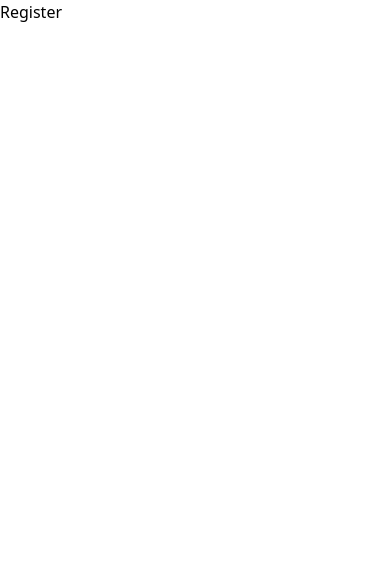
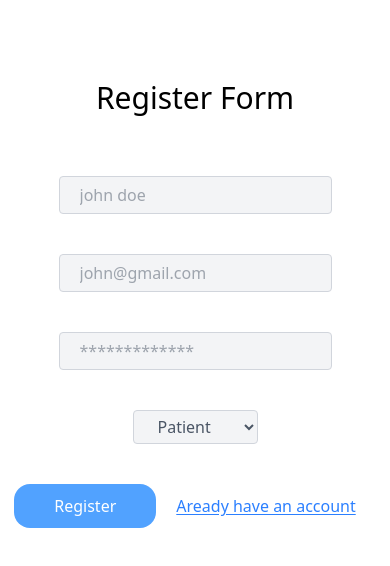
Before and after one commit to asif7480/covid-test-and-vaccination-system, a React (Vite) app in the folder frontend/: page /register in a window 390 px wide. Shown: the top 566 px of the page. Built offline with nearby package versions, Linux system fonts and the light colour scheme.

Commit message:
Feat: Installed tailwind css and created register and login page.

```diff
--- a/frontend/package.json
+++ b/frontend/package.json
@@ -14,7 +14,7 @@
     "axios": "^1.9.0",
     "react": "^19.1.0",
     "react-dom": "^19.1.0",
-    "react-router-dom": "^7.6.1",
+    "react-router-dom": "^7.6.2",
     "tailwindcss": "^4.1.8"
   },
   "devDependencies": {
--- a/frontend/src/index.css
+++ b/frontend/src/index.css
@@ -1 +1,11 @@
 @import "tailwindcss";
+
+@layer components{
+    .input{
+        @apply py-1 px-5 bg-gray-100 rounded border border-gray-300 focus:border-blue-500 focus:bg-white focus:ring-2 focus:ring-blue-200 outline-none text-base text-gray-600 leading-7 transition-colors duration-200 ease-in-out;
+    }
+
+    .btn-primary{
+        @apply text-white leading-7 bg-blue-400 hover:bg-blue-500 px-10 py-2 rounded-2xl
+    }
+}
--- a/frontend/src/pages/Auth/Login.jsx
+++ b/frontend/src/pages/Auth/Login.jsx
@@ -1,8 +1,54 @@
-import React from 'react'
+import { useState } from "react"
+import { Link } from "react-router-dom"
 
 function Login() {
+  const [input, setInput] = useState({
+    email: "",
+    password: ""
+  })
+
+  const handleChange = (e) => {
+    setInput({ ...input, [e.target.name]: e.target.value })
+  }
   return (
-    <div>Login</div>
+    <>
+      <div className="h-screen flex ">
+        <div className="w-2/3 max-lg:w-screen">
+          <form action="" className="flex flex-col items-center">
+            <h2 className="text-center pt-20 mb-10 text-3xl sm:text-4xl  ">Login Form</h2>
+            <div className="my-5">
+              <input
+                type="text"
+                placeholder="john@gmail.com"
+                className="w-full sm:w-96 input"
+                name="email"
+                value={input.email}
+                onChange={handleChange}
+              />
+            </div>
+
+            <div className="my-5">
+              <input
+                type="password"
+                placeholder="*************"
+                className="w-full sm:w-96 input"
+                name="password"
+                value={input.password}
+                onChange={handleChange}
+              />
+            </div>
+
+            <div className="my-5">
+              <input type="submit" value="login" className="btn-primary" />
+              <Link to={`/register`} className='text-blue-500 mx-5 underline underline-offset-2'>Don't have an account</Link>
+            </div>
+          </form>
+        </div>
+        <div className="w-1/2 hidden lg:block">
+          <img src="https://images.pexels.com/photos/3786166/pexels-photo-3786166.jpeg?auto=compress&cs=tinysrgb&w=1260&h=750&dpr=2" alt="" className="w-screen h-full" />
+        </div>
+      </div>
+    </>
   )
 }
 
--- a/frontend/src/pages/Auth/Register.jsx
+++ b/frontend/src/pages/Auth/Register.jsx
@@ -1,8 +1,74 @@
-import React from 'react'
+import { useState } from 'react'
+import { Link } from 'react-router-dom'
 
 function Register() {
+  const [input, setInput] = useState({
+    name: "",
+    email: "",
+    password: "",
+    role: "patient",
+  })
+
+  const handleChange = (e) => {
+    setInput({ ...input, [e.target.name]: e.target.value })
+  }
   return (
-    <div>Register</div>
+    <>
+      <div className="h-screen flex flex-row-reverse">
+        <div className="w-2/3 max-lg:w-screen">
+          <form action="" className="flex flex-col items-center">
+            <h2 className="text-center pt-20 mb-10 text-3xl sm:text-4xl">Register Form</h2>
+            <div className="my-5">
+              <input
+                type="text"
+                placeholder="john doe"
+                className="w-full sm:w-96 input"
+                name="name"
+                value={input.name}
+                onChange={handleChange}
+              />
+            </div>
+
+            <div className="my-5">
+              <input
+                type="text"
+                placeholder="john@gmail.com"
+                className="w-full sm:w-96 input"
+                name="email"
+                value={input.email}
+                onChange={handleChange}
+              />
+            </div>
+
+            <div className="my-5">
+              <input
+                type="password"
+                placeholder="*************"
+                className="w-full sm:w-96 input"
+                name="password"
+                value={input.password}
+                onChange={handleChange}
+              />
+            </div>
+
+            <div className="my-5">
+              <select name="role" id="" className="w-full sm:w-96 input">
+                <option value="patient">Patient</option>
+                <option value="hospital">Hospital</option>
+              </select>
+            </div>
+
+            <div className="my-5">
+              <input type="submit" value="Register" className="btn-primary" />
+              <Link to={`/login`} className='text-blue-500 mx-5 underline underline-offset-2'>Aready have an account</Link>
+            </div>
+          </form>
+        </div>
+        <div className="w-1/2 hidden lg:block">
+          <img src="https://images.pexels.com/photos/8413207/pexels-photo-8413207.jpeg?auto=compress&cs=tinysrgb&w=1260&h=750&dpr=2" alt="" className="w-screen h-full" />
+        </div>
+      </div>
+    </>
   )
 }
 
```
Also changed, not shown: 1 other file (tests, documents, lock files or other folders).
